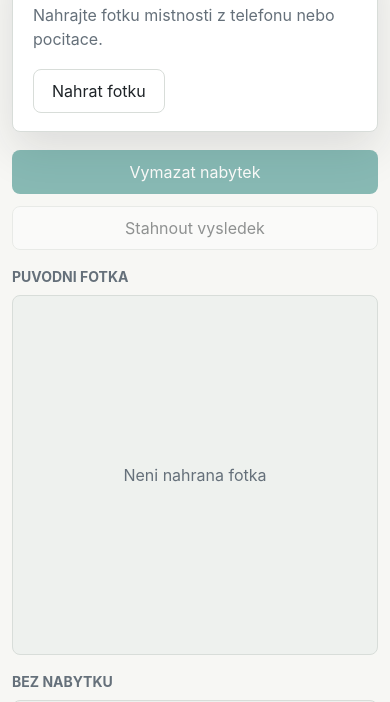
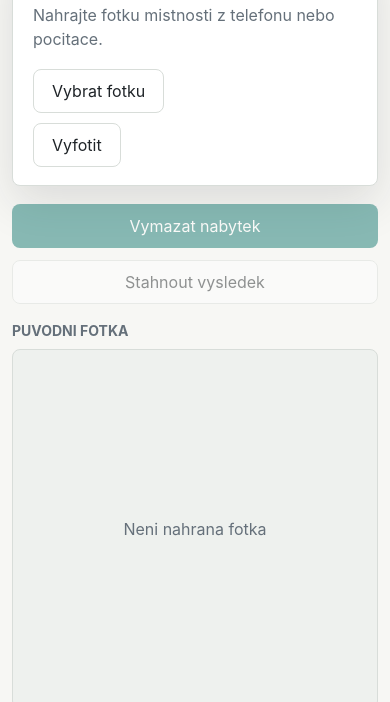
Before and after one commit to premekbalek/remove-furniture, a website: page public/index.html in a window 390 px wide. Shown: the part 62-764 px from the top of the page. Drawn offline with Linux system fonts and the light colour scheme.

Commit message:
Allow gallery upload on mobile

```diff
--- a/public/app.js
+++ b/public/app.js
@@ -1,4 +1,5 @@
 const fileInput = document.querySelector("#fileInput");
+const cameraInput = document.querySelector("#cameraInput");
 const removeButton = document.querySelector("#removeButton");
 const downloadButton = document.querySelector("#downloadButton");
 const originalImage = document.querySelector("#originalImage");
@@ -13,8 +14,11 @@ let selectedFile = null;
 let originalDataUrl = null;
 let originalSize = null;
 
-fileInput.addEventListener("change", async () => {
-  const [file] = fileInput.files;
+fileInput.addEventListener("change", () => handleFileSelection(fileInput));
+cameraInput.addEventListener("change", () => handleFileSelection(cameraInput));
+
+async function handleFileSelection(input) {
+  const [file] = input.files;
   if (!file) return;
 
   resetResult();
@@ -26,7 +30,7 @@ fileInput.addEventListener("change", async () => {
   originalFrame.classList.remove("empty");
   removeButton.disabled = false;
   statusText.textContent = `${file.name} | ${originalSize.width} x ${originalSize.height}px`;
-});
+}
 
 removeButton.addEventListener("click", async () => {
   if (!selectedFile || !originalDataUrl || !originalSize) return;
@@ -80,6 +84,7 @@ function setBusy(isBusy) {
   spinner.hidden = !isBusy;
   removeButton.disabled = isBusy || !selectedFile;
   fileInput.disabled = isBusy;
+  cameraInput.disabled = isBusy;
 }
 
 function resetResult() {
--- a/public/index.html
+++ b/public/index.html
@@ -14,10 +14,16 @@
             <h1>Vymazani nabytku</h1>
             <p id="statusText">Nahrajte fotku mistnosti z telefonu nebo pocitace.</p>
           </div>
-          <label class="file-button">
-            <input id="fileInput" type="file" accept="image/png,image/jpeg,image/webp" capture="environment">
-            <span>Nahrat fotku</span>
-          </label>
+          <div class="upload-actions">
+            <label class="file-button">
+              <input id="fileInput" type="file" accept="image/png,image/jpeg,image/webp">
+              <span>Vybrat fotku</span>
+            </label>
+            <label class="file-button">
+              <input id="cameraInput" type="file" accept="image/png,image/jpeg,image/webp" capture="environment">
+              <span>Vyfotit</span>
+            </label>
+          </div>
         </div>
 
         <div class="actions">
--- a/public/styles.css
+++ b/public/styles.css
@@ -77,6 +77,14 @@ p {
   block-size: 1px;
   opacity: 0;
   pointer-events: none;
+}
+
+.upload-actions {
+  display: flex;
+  align-items: center;
+  gap: 10px;
+  flex-wrap: wrap;
+  justify-content: flex-end;
 }
 
 .file-button span,
@@ -217,6 +225,12 @@ figcaption {
     flex-direction: column;
   }
 
+  .upload-actions {
+    align-items: stretch;
+    flex-direction: column;
+    justify-content: stretch;
+  }
+
   h1 {
     font-size: 25px;
   }
```
